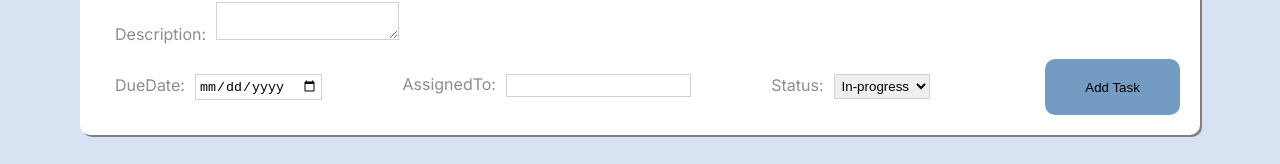
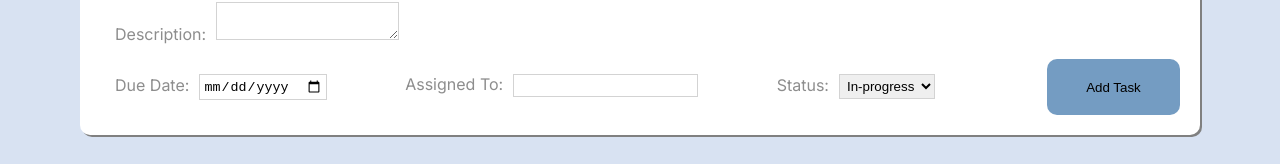
Before and after one commit to JordyToke/group3-todo-app, a React (Create React App) app: page / in a window 1280 px wide. Shown: the part 226-390 px from the top of the page. Built offline with nearby package versions, Linux system fonts and the light colour scheme; a web font is replaced by a local one.

Commit message:
Added space between Form labels Due dat and assigned to

```diff
--- a/src/components/TaskForm.js
+++ b/src/components/TaskForm.js
@@ -81,11 +81,11 @@ function TaskForm({ onAddTask }) {
         <textarea type='text' name='description' className='form-input' id='description' value={formData.description} onChange={handleInputChange} />
       </div>
       <div className='due-date'>
-        <label htmlFor='dueDate' className='form-label'>DueDate:</label>
+        <label htmlFor='dueDate' className='form-label'>Due Date:</label>
         <input type='date' name='dueDate' className='form-input' id='dueDate' value={formData.dueDate} onChange={handleInputChange} />
       </div>
       <div className='assigned-to'>
-        <label htmlFor='assignedTo' className='form-label'>AssignedTo:</label>
+        <label htmlFor='assignedTo' className='form-label'>Assigned To:</label>
         <input type='text' name='assignedTo' className='form-input' id='assignedTo' value={formData.assignedTo} onChange={handleInputChange} />
       </div>
       <div className='status'>
```
